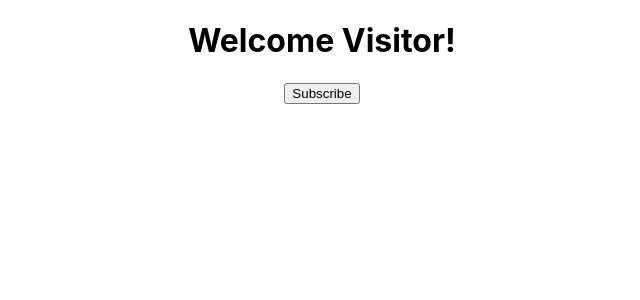
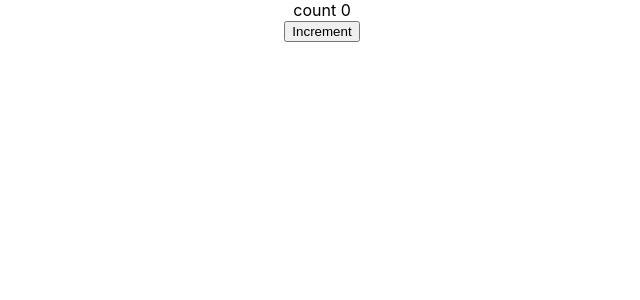
Before and after one commit to palindungan/animal-hospital, a React (Create React App) app in the folder development/react/hello-world/: page / in a window 1280 px wide. Shown: the top 300 px of the page, without its empty margins (318-958 px from the left). Built offline with nearby package versions, Linux system fonts and the light colour scheme.

Commit message:
set state

```diff
--- a/development/react/hello-world/src/App.js
+++ b/development/react/hello-world/src/App.js
@@ -5,6 +5,7 @@
 import Welcome from "./components/Welcome";
 import Hello from "./components/Hello";
 import Message from "./components/Message";
+import Counter from "./components/Counter";
 
 function App() {
   return (
@@ -23,7 +24,9 @@
 
       {/* <Hello /> */}
 
-      <Message></Message>
+      {/* <Message></Message> */}
+
+      <Counter></Counter>
     </div>
   );
 }
--- /dev/null
+++ b/development/react/hello-world/src/components/Counter.js
@@ -0,0 +1,51 @@
+import React, { Component } from "react";
+
+class Counter extends Component {
+  constructor(props) {
+    super(props);
+
+    this.state = {
+      count: 0,
+    };
+  }
+
+  increment() {
+    // this.setState(
+    //   {
+    //     count: this.state.count + 1,
+    //   },
+    //   () => {
+    //     console.log("after callback :", this.state.count);
+    //   }
+    // );
+
+    this.setState(
+      (prevState, props) => ({
+        count: prevState.count + 1,
+      }),
+      () => {
+        console.log("after callback :", this.state.count);
+      }
+    );
+    console.log("before :", this.state.count);
+  }
+
+  incrementFive() {
+    this.increment();
+    this.increment();
+    this.increment();
+    this.increment();
+    this.increment();
+  }
+
+  render() {
+    return (
+      <div>
+        <div>count {this.state.count}</div>
+        <button onClick={() => this.incrementFive()}>Increment</button>
+      </div>
+    );
+  }
+}
+
+export default Counter;
```
